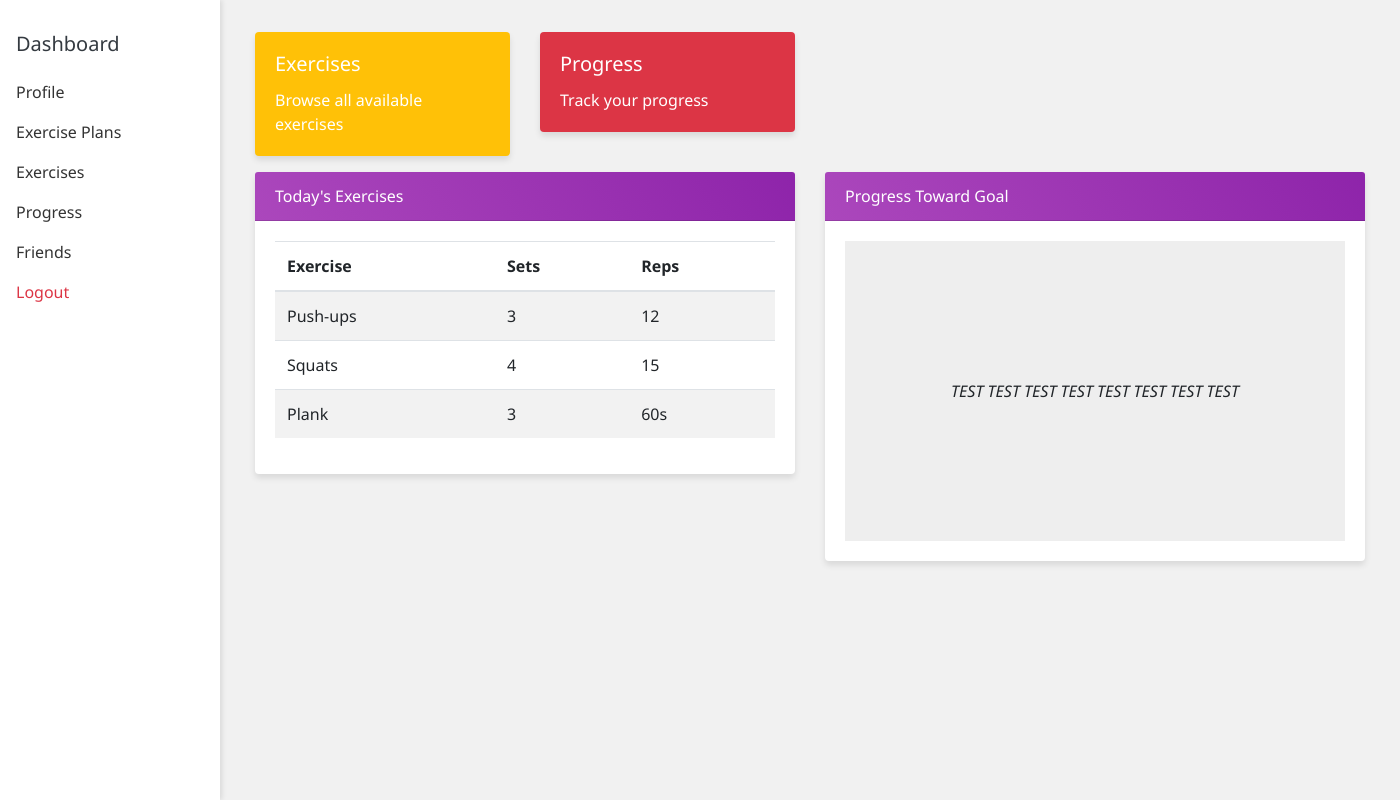
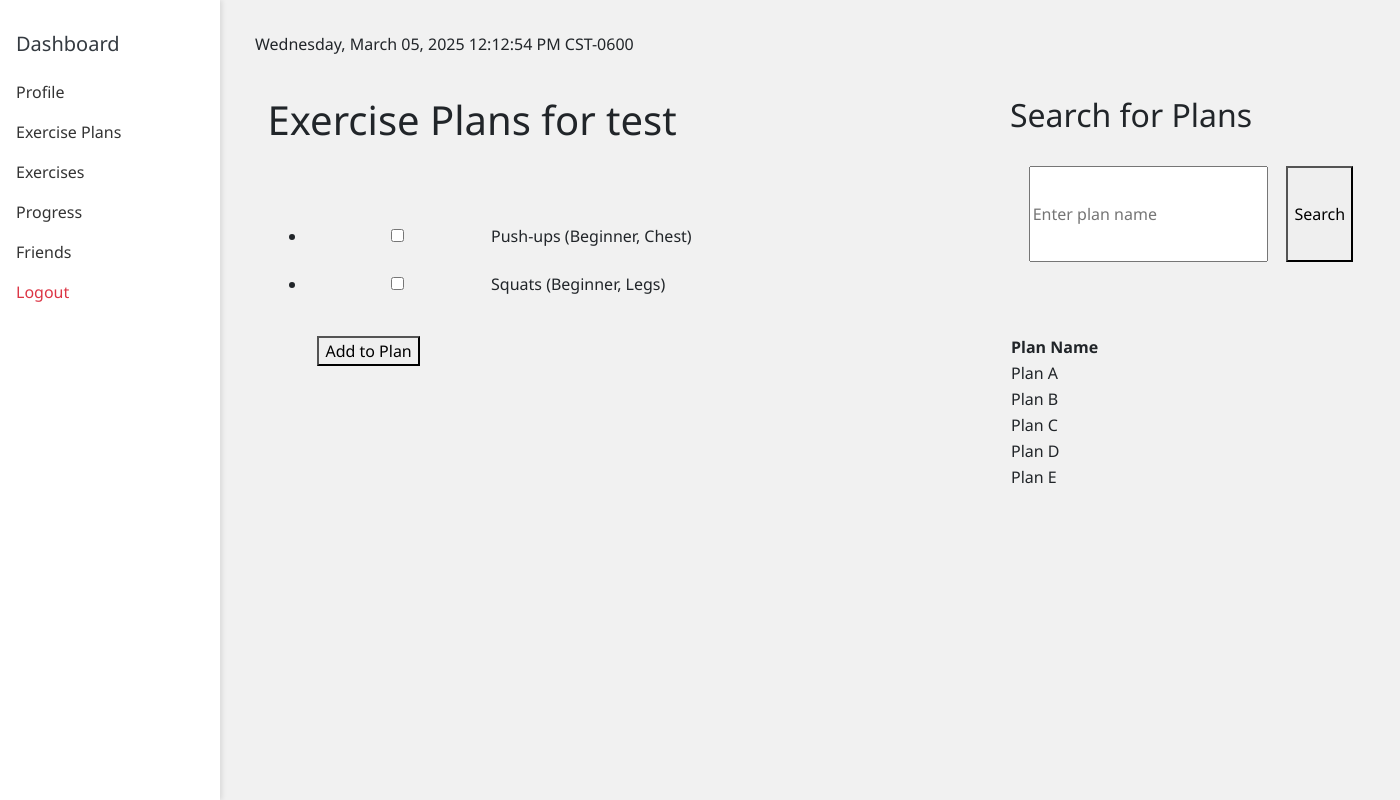
Before and after one commit to nalahaideb/ciss430project, a Flask app: page /test/exercise_plan in a window 1400 px wide. Run offline with Flask 3, Linux system fonts and the light colour scheme; a user stored in the database is signed in; data comes from the database, SQL or seed files in the repository; some libraries are stand-ins or nearby versions.

Commit message:
added datetime, exercise_plan functions, updated attributable routes

```diff
--- a/site/app/db.py
+++ b/site/app/db.py
@@ -1,4 +1,4 @@
-# file: db.py
+0# file: db.py
 import pymysql.cursors
 
 def get_db_connection():
--- a/site/app/routes.py
+++ b/site/app/routes.py
@@ -5,9 +5,8 @@ from werkzeug.security import check_password_hash
 from app.user_management.models import User
 from app.user_management.util import update_user_profile, update_last_login
 from app import app
-#from site_functions import *
-
-
+from datetime import datetime
+import pytz
 @app.route('/')
 @app.route('/index')
 def index():
@@ -82,13 +81,23 @@ def edit_profile(username):
 
     return render_template('edit_profile.html', user=current_user)
 
-
 @app.route('/<username>/exercise_plan')
 @login_required
 def exercise_plan(username):
     if current_user.username != username:
         return redirect(url_for('login'))
-    return render_template('exercise_plan.html', user=current_user)
+
+    now_utc = datetime.now(pytz.utc)
+    central_timezone = pytz.timezone('America/Chicago')
+    now_local = now_utc.astimezone(central_timezone)
+
+    #dummy data for now
+    exercises = [
+        {'id': 1, 'name': 'Push-ups', 'level': 'Beginner', 'muscle_group': 'Chest'},
+        {'id': 2, 'name': 'Squats', 'level': 'Beginner', 'muscle_group': 'Legs'},
+    ]
+
+    return render_template('exercise_plan.html', user=current_user, now=now_local, username=username, exercises=exercises)
 
 @app.route('/<username>/exercise_list', methods=['GET', 'POST'])
 @login_required
@@ -115,25 +124,15 @@ def exercise_list(username):
 
     return render_template('exercise_list.html', exercises=exercises, muscle_groups=muscle_groups, ex_level=ex_level)
 
-# @app.route('/<username>/exercise_list', methods=['GET', 'POST'])
-# def exercise_list(username):
-#     if 'user' not in session or session['user'] != username:
-#         return redirect(url_for('login'))
 
-#     if username == 'test':
-#         user = mock_user
-#         exercises = None #initialize exercises
-#         if request.method == 'POST':
-#             muscle_groups = request.form.getlist('muscle_group')
-#             ex_level = request.form.get('ex_level')
-#             # print("PRINTPRINTPRINTPRINTPRINTPRINTPRINTPRINTPRINTPRINTPRINTPRINTPRINTPRINTPRINT", muscle_groups)
-
-#             #exercises = get_exercises_from_db(muscle_groups, ex_level)  # Fetch from DB.
-#         return render_template('exercise_list.html', user=user, exercises=exercises)
-
-#     exercises = None #initialize exercises
-#     if request.method == 'POST':
-#         muscle_groups = request.form.getlist('muscle_group')
-#         ex_level = request.form.get('ex_level')
-#         exercises = get_exercises_from_db(muscle_groups, ex_level) #Fetch from DB.
-#     return render_template('exercise_list.html', exercises=exercises)
+@app.route('/<username>/exercise_plan', methods=['GET', 'POST'])
+@login_required
+def view_function():
+    username = "example_user"
+    exercises = [
+        {'id': 1, 'name': 'Exercise A', 'level': 'Beginner', 'muscle_group': 'Group X'}
+    ]
+    now_utc = datetime.now(pytz.utc)
+    current_timezone = pytz.timezone('America/Chicago')
+    now_local = now_utc.astimezone(current_timezone)
+    return render_template('exercise_plan.html', username=username, exercises=exercises, now=now_local)
--- a/site/app/templates/exercise_plan.html
+++ b/site/app/templates/exercise_plan.html
@@ -1,74 +1,44 @@
-<!--exercise_plan.html-->
 {% extends "base.html" %}
-{% block title %}Dashboard{% endblock %}
+{% block title %}Exercise Plans{% endblock %}
 {% block content %}
-<div class="row">
-    <div class="col-md-3">
-        <a href="{{ url_for('exercise_list', username=user.username) }}" class="text-decoration-none">
-            <div class="card text-white bg-warning mb-3">
-                <div class="card-body">
-                    <h5 class="card-title">Exercises</h5>
-                    <p class="card-text">Browse all available exercises</p>
+<p>{{ now.strftime('%A, %B %d, %Y %I:%M:%S %p %Z%z') }}</p>
+<div style="display: flex;">
+    <div style="flex: 2; margin-right: 20px;">
+        <h1>Exercise Plans for {{ username }}</h1>
+
+        <form method="POST">
+            <ul>
+                {% for exercise in exercises %}
+                <li>
+                    <input type="checkbox" name="selected_exercises" value="{{ exercise.id }}">
+                    {{ exercise.name }} ({{ exercise.level }}, {{ exercise.muscle_group }})
+                </li>
+                {% endfor %}
+            </ul>
+            <button type="submit">Add to Plan</button>
+        </form>
     </div>
+
+    <div style="flex: 1;">
+        <h2>Search for Plans</h2>
+        <div style="display: flex;">
+            <input type="text" id="planSearch" placeholder="Enter plan name">
+            <button id="searchButton">Search</button>
         </div>
-        </a>
-    </div>
-    <div class="col-md-3">
-        <a href="#" class="text-decoration-none">
-            <div class="card text-white bg-danger mb-3">
-                <div class="card-body">
-                    <h5 class="card-title">Progress</h5>
-                    <p class="card-text">Track your progress</p>
-                </div>
-            </div>
-        </a>
-    </div>
-</div>
-<!-- pull entries from the latest iteration of the user plan here -->
-<div class="row">
-    <div class="col-md-6">
-        <div class="card mb-4">
-            <div class="card-header">Today's Exercises</div>
-            <div class="card-body">
-                <table class="table table-striped">
+        <table style="width: 100%;">
             <thead>
                 <tr>
-                            <th>Exercise</th>
-                            <th>Sets</th>
-                            <th>Reps</th>
+                    <th>Plan Name</th>
                 </tr>
             </thead>
             <tbody>
-                        <tr>
-                            <td>Push-ups</td>
-                            <td>3</td>
-                            <td>12</td>
-                        </tr>
-                        <tr>
-                            <td>Squats</td>
-                            <td>4</td>
-                            <td>15</td>
-                        </tr>
-                        <tr>
-                            <td>Plank</td>
-                            <td>3</td>
-                            <td>60s</td>
-                        </tr>
+                <tr><td>Plan A</td></tr>
+                <tr><td>Plan B</td></tr>
+                <tr><td>Plan C</td></tr>
+                <tr><td>Plan D</td></tr>
+                <tr><td>Plan E</td></tr>
             </tbody>
         </table>
     </div>
 </div>
-    </div>
-    <!-- USE NUMPY GRAPHING UTIL HERE -->
-    <div class="col-md-6">
-        <div class="card mb-4">
-            <div class="card-header">Progress Toward Goal</div>
-            <div class="card-body">
-                <div style="height: 300px; background-color: #eee; display: flex; align-items: center; justify-content: center;">
-                    <em>TEST TEST TEST TEST TEST TEST TEST TEST</em>
-                </div>
-            </div>
-        </div>
-    </div>
-</div>
 {% endblock %}
```
Lines whose indentation alone changed are shown as unchanged.
